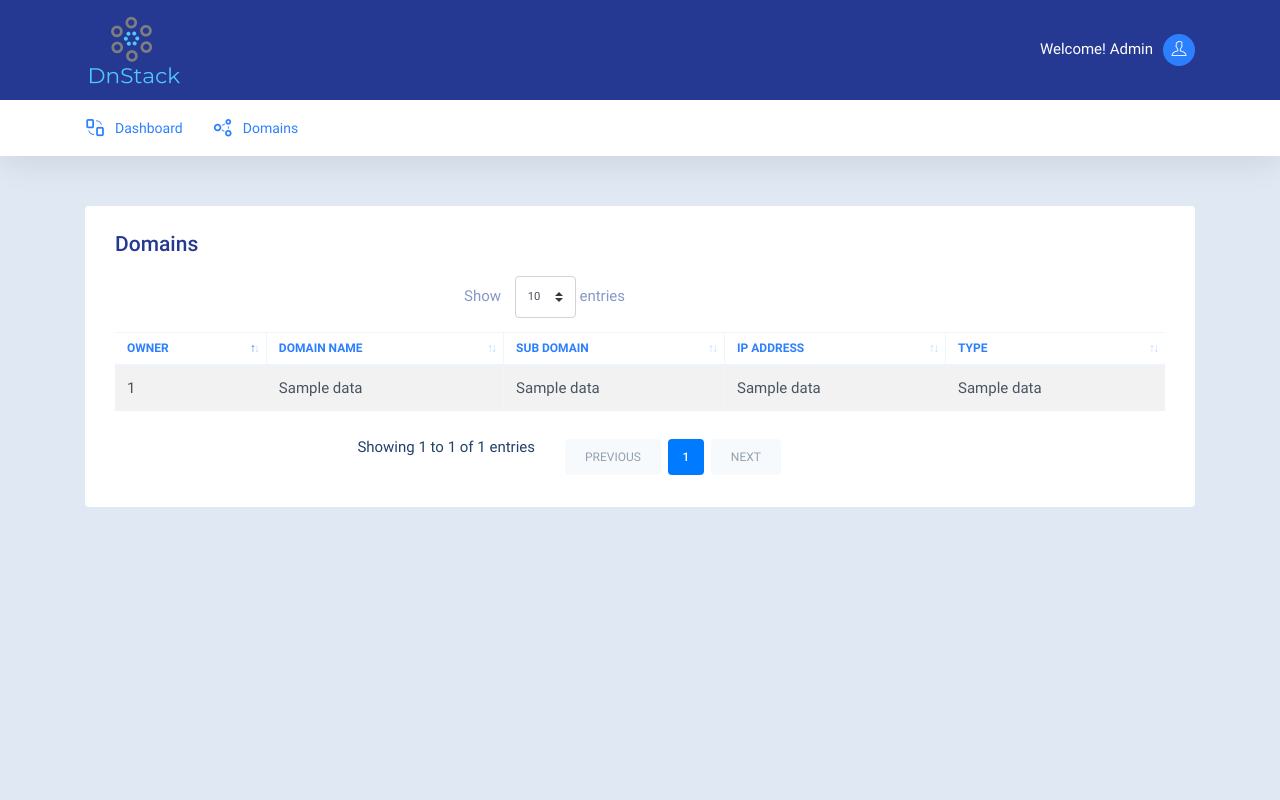
After one commit to YongJiunn/DnStack, a Flask app: template app/templates/domain.html in a window 1280 px wide. The commit adds this page. Run offline with Flask 2, Linux system fonts and the light colour scheme; the template is opened without the code that fills it: most values are stand-ins (such as "Sample title", 1, 10 or a date in 2020); some web fonts are replaced.

Commit message:
Done WebUI

```diff
--- a/app/templates/base.html
+++ b/app/templates/base.html
@@ -33,8 +33,7 @@
             <div class="navbar-innr">
                 <ul class="navbar-menu">
                     <li><a href="{{ url_for('index') }}"><em class="ikon ikon-dashboard"></em> Dashboard</a></li>
-                    <li><a href="#"><em class="ikon ikon-coins"></em> Domains</a></li>
-                    <li><a href="#"><em class="ikon ikon-transactions"></em> Transactions</a></li>
+                    <li><a href="{{ url_for('domains') }}"><em class="ikon ikon-coins"></em> Domains</a></li>
                 </ul>
             </div><!-- .navbar-innr -->
         </div><!-- .container -->
--- /dev/null
+++ b/app/templates/domain.html
@@ -0,0 +1,47 @@
+<!DOCTYPE html>
+<html lang="zxx" class="js">
+<body class="page-user">
+{% include 'base.html' %}
+<div class="page-content">
+    <div class="container">
+        <div class="token-transaction card card-full-height">
+            <div class="card-innr">
+                <div class="card-head has-aside"><h4 class="card-title">Domains</h4></div>
+                <table id="dtBasicExample" class="table table-striped table-bordered table-sm" cellspacing="0"
+                       width="100%">
+                    <thead>
+                    <tr>
+                        <th class="th-sm">Owner</th>
+                        <th class="th-sm">Domain Name</th>
+                        <th class="th-sm">Sub Domain</th>
+                        <th class="th-sm">IP Address</th>
+                        <th class="th-sm">Type</th>
+                    </tr>
+                    </thead>
+                    <tbody>
+                    {% for data in new_domains %}
+                    <tr>
+                        <td>{{ data[0] }}</td>
+                        <td>{{ data[1] }}</td>
+                        <td>{{ data[2] }}</td>
+                        <td>{{ data[3] }}</td>
+                        <td>{{ data[4] }}</td>
+                    </tr>
+                    {% endfor %}
+                    </tbody>
+                </table>
+            </div>
+        </div>
+    </div>
+</div>
+<script>
+    $(document).ready(function () {
+        $('#dtBasicExample').DataTable({
+            searching: false,
+        });
+        $('.dataTables_length').addClass('bs-select');
+    });
+
+</script>
+</body>
+</html>
```
Also changed, not shown: alice.py (+13 -3 lines), app/__init__.py (+59 -26 lines), bob.py (+9 -0 lines), broker.py (+5 -2 lines), 4 other files.
